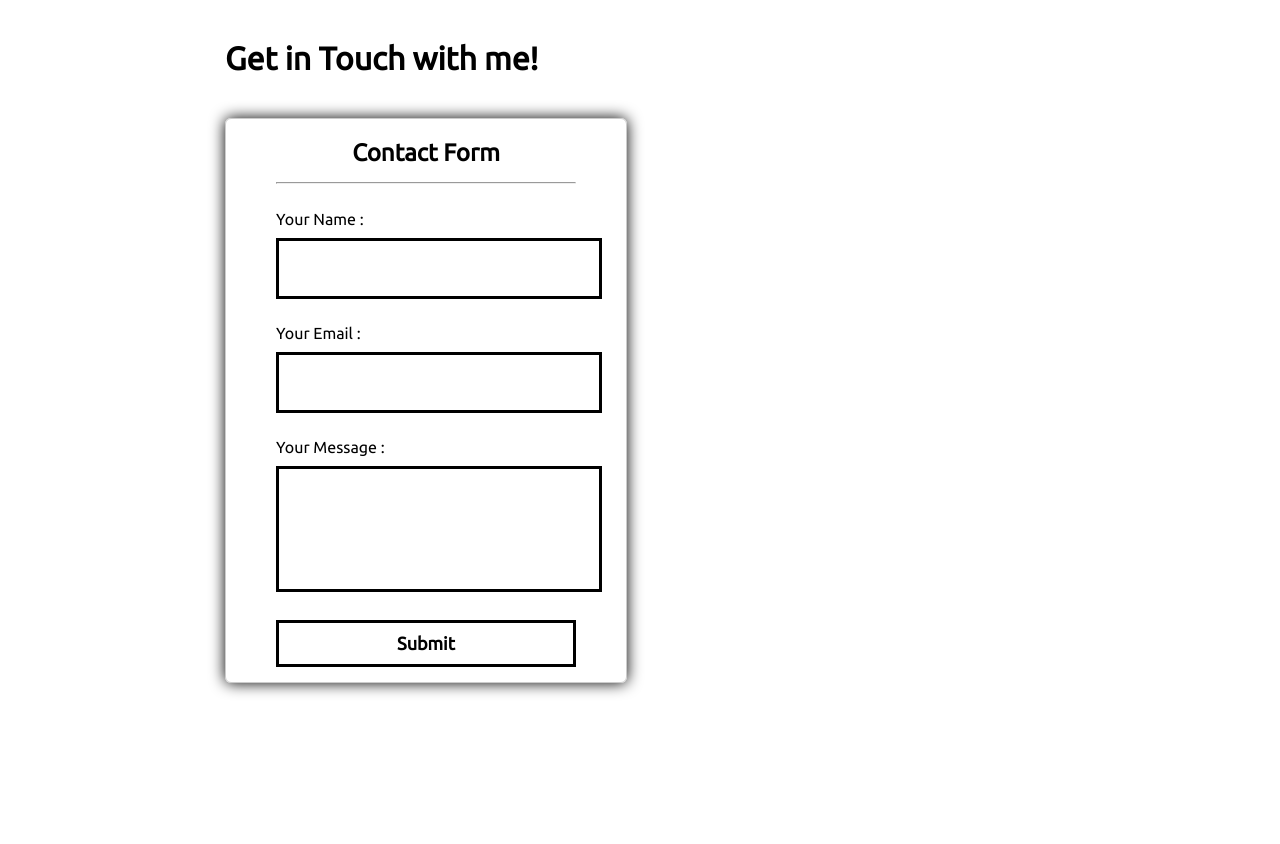
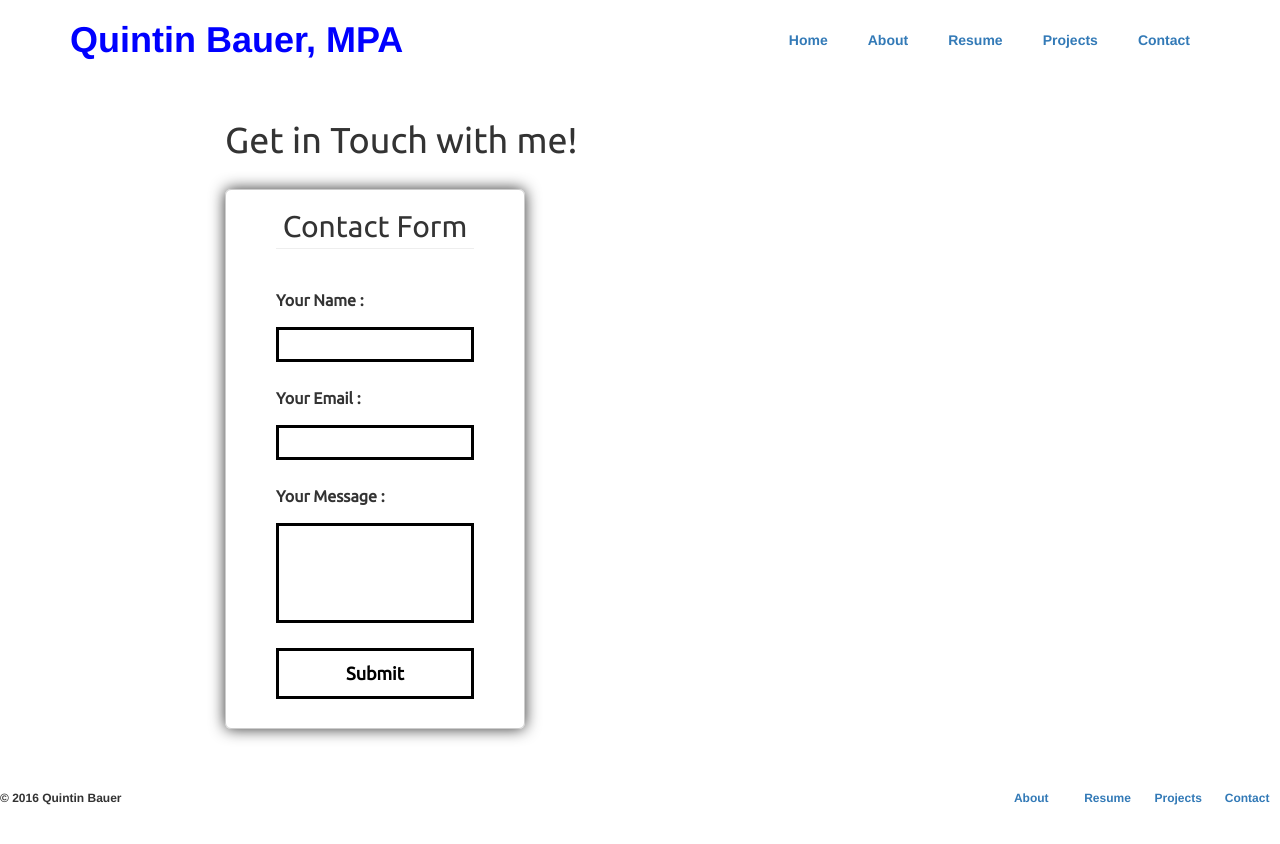
Before and after one commit to qbauer82/qbauer82.github.io, a Jekyll site: the page contact.html, which Jekyll copies as it is, in a window 1280 px wide. Shown: the top 844 px of the page. Built offline with Jekyll 4.4.1, drawn with Linux system fonts in a browser that asks for light colours.

Commit message:
Update contact.html

```diff
--- a/contact.html
+++ b/contact.html
@@ -1,14 +1,46 @@
-<!DOCTYPE html>
-<html>
 <head>
-<title>Contact</title> <!-- Include CSS file here -->
+ <link href='https://fonts.googleapis.com/css?family=Roboto:300,400,700' rel='stylesheet' type='text/css'>
+<link rel="stylesheet" type="text/css" href="mystyle.css">
+<link rel="stylesheet" href="https://maxcdn.bootstrapcdn.com/bootstrap/3.3.6/css/bootstrap.min.css"/>
 <link href="css/form.css" rel="stylesheet">
 </head>
+<body>
+ <header class="container">
+    <div class="row">
+      <h1 class="col-sm-8">Quintin Bauer, MPA</h1>
+      <nav class="col-sm-4">
+        <p><a href="https://qbauer82.github.io/">Home</a></p>
+        <p><a href="aboutme.html">About</a></p>
+        <p><a href="resume.html">Resume</a></p>
+        <p><a href="projects.html">Projects</a></p>
+        <p><a href="contact.html">Contact</a></p>
+      </nav>
+    </div>
+</header>
 <body>
 <div id="main">
 <h1>Get in Touch with me!</h1>
 <div id="form_sample"></div> <!-- Include JS file here -->
 <script src="form.js"></script>
 </div>
+ <footer class"=container">
+   <div class="row">
+    <p class="col-sm-4">
+     &copy; 2016 Quintin Bauer
+    </p>
+    <ul class="col-sm-8">
+     <li class="col-sm-1">
+      <a href="about.html">About</a>
+     </li>
+     <li class="col-sm-1"><a href="resume.html">Resume</a>
+     </li>
+    <li class="col-sm-1">
+     <a href="projects.html">Projects</a>
+    </li>
+    <li class="col-sm-1"><a href="contact.html">Contact</a></li>
+    </ul>
+
+   </div>
+
+  </footer>
 </body>
-</html>
```
